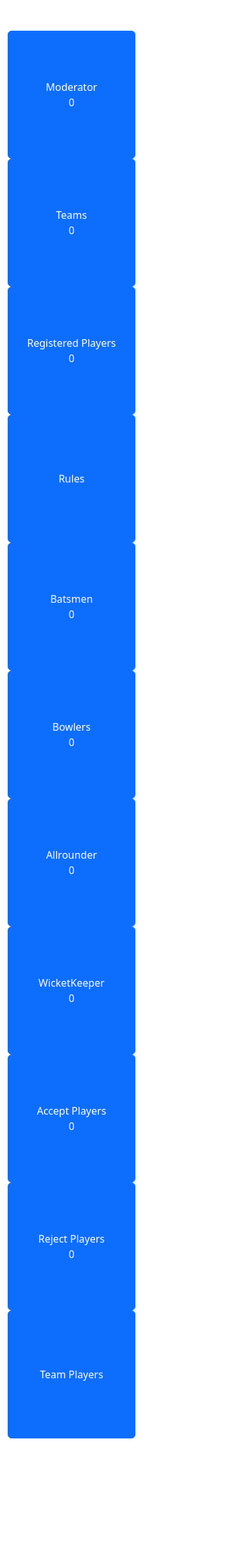
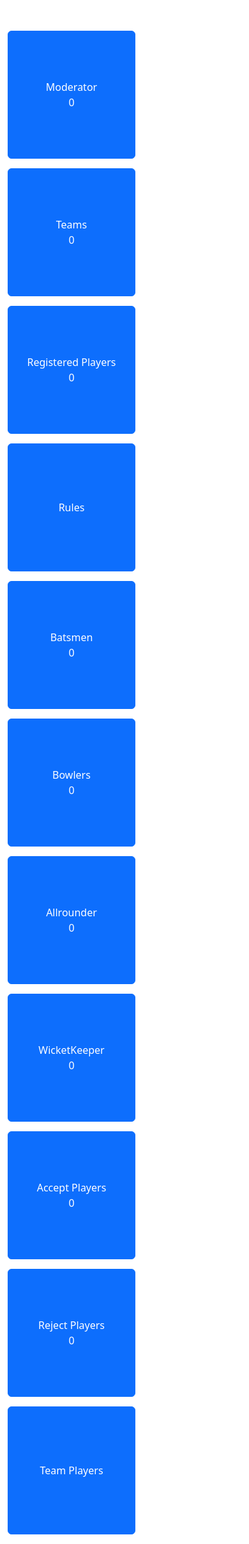
Before and after one commit to akila199910/LPL_PROJECT, a PHP site: page /LPL_PROJECT/Admin/index.php in a window 390 px wide. Shown: the part 51-2464 px from the top of the page at 64% size. Before the commit the page ends 2299 px from the top, so only its background shows below. Run offline with PHP 8.4, Linux system fonts and the light colour scheme; data that the repository does not hold is empty; some libraries are stand-ins or nearby versions.

Commit message:
Update index.php
button responsive

```diff
--- a/Admin/index.php
+++ b/Admin/index.php
@@ -17,6 +17,9 @@
               width: 200px;
               height: 200px;
           }
+          .btn-margin {
+            margin-bottom: 15px;
+        }
       </style>
 
   </head>
@@ -32,9 +35,10 @@
       mysqli_select_db($conn,"lplsystem");
   ?>
 
+     <div class="row">
+        <div class="col-lg-3">
 
-
-      <a href="Addmoderator/indexmodertor.php"><button type="button" class="btn btn-primary size">Moderator<br>
+      <a href="Addmoderator/indexmodertor.php"><button type="button" class="btn btn-primary size btn-margin">Moderator<br>
         <?php
 
         $sql="SELECT * from moderators ";
@@ -48,9 +52,10 @@
         }
         echo $count;
     ?></button></a>
+     </div>
 
-
-    <a href="Addteam/indexteam.php"><button type="button" class="btn btn-primary size">Teams<br>
+     <div class="col-lg-3">
+    <a href="Addteam/indexteam.php"><button type="button" class="btn btn-primary size btn-margin">Teams<br>
     <?php
 
                        $sql="SELECT * from team";
@@ -64,8 +69,9 @@
                        }
                        echo $count;
                    ?></button></a>
-
-    <a href="Playerlist/registered.php"><button type="button" class="btn btn-primary size">Registered Players<br>
+                   </div>
+    <div class="col-lg-3">
+    <a href="Playerlist/registered.php"><button type="button" class="btn btn-primary size btn-margin">Registered Players<br>
     <?php
 
                        $sql="SELECT * from register";
@@ -79,10 +85,12 @@
                        }
                        echo $count;
                    ?></button></a>
+                   </div>
 
 
 
-    <a href="Rule/rule.php"><button type="button" class="btn btn-primary size">Rules<br>
+    <div class="col-lg-3">
+    <a href="Rule/rule.php"><button type="button" class="btn btn-primary size btn-margin">Rules<br>
     <?php
 
                       /* $sql="SELECT * from register";
@@ -96,9 +104,14 @@
                        }
                        echo $count;
                   */ ?></button></a>
+                  </div>
+                  </div>
 
 
-    <a href="Playerlist/batsmanlist.php"><button type="button" class="btn btn-primary size">Batsmen<br>
+
+<div class="row">
+        <div class="col-lg-3">
+    <a href="Playerlist/batsmanlist.php"><button type="button" class="btn btn-primary size btn-margin">Batsmen<br>
 
     <?php
 
@@ -113,10 +126,11 @@
                        }
                        echo $count;
                    ?></button></a>
+                   </div>
 
 
-
-    <a href="Playerlist/bowlerlist.php"><button type="button" class="btn btn-primary size">Bowlers<br>
+<div class="col-lg-3">
+    <a href="Playerlist/bowlerlist.php"><button type="button" class="btn btn-primary size btn-margin">Bowlers<br>
     <?php
 
                        $sql="SELECT * from bowler where Sold IS NULL";
@@ -130,10 +144,11 @@
                        }
                        echo $count;
                    ?></button></a>
+                   </div>
 
 
-
-    <a href="Playerlist/allrounderlist.php"><button type="button" class="btn btn-primary size">Allrounder<br>
+<div class="col-lg-3">
+    <a href="Playerlist/allrounderlist.php"><button type="button" class="btn btn-primary size btn-margin">Allrounder<br>
     <?php
 
                        $sql="SELECT * from allrounder where Sold IS NULL";
@@ -147,8 +162,9 @@
                        }
                        echo $count;
                    ?></button></a>
-
-      <a href="Playerlist/wicketkeeperlist.php"><button type="button" class="btn btn-primary size">WicketKeeper<br>
+                   </div>
+<div class="col-lg-3">
+      <a href="Playerlist/wicketkeeperlist.php"><button type="button" class="btn btn-primary size btn-margin">WicketKeeper<br>
       <?php
 
                        $sql="SELECT * from wicketkeeper where Sold IS NULL";
@@ -163,10 +179,13 @@
                        echo $count;
 
                    ?></button></a>
+                   </div>
+                   </div>
 
 
-
-    <a href="Playerlist/acceptplayers.php"><button type="button" class="btn btn-primary size">Accept Players<br>
+                   <div class="row">
+        <div class="col-lg-3">
+    <a href="Playerlist/acceptplayers.php"><button type="button" class="btn btn-primary size btn-margin">Accept Players<br>
     <?php
 
 
@@ -182,9 +201,13 @@
                         echo $count;
 
                     ?></button></a>
+                    </div>
 
 
-<a href="Playerlist/rejectplayers.php"><button type="button" class="btn btn-primary size">Reject Players<br>
+
+<div class="col-lg-3">
+
+<a href="Playerlist/rejectplayers.php"><button type="button" class="btn btn-primary size btn-margin">Reject Players<br>
     <?php
 
 
@@ -200,11 +223,14 @@
                         echo $count;
 
                     ?></button></a>
+                    </div>
 
 
 
 
-    <a href="Playerlist/teamplayers.php"><button type="button" class="btn btn-primary size">Team Players<br>
+<div class="col-lg-3">
+
+    <a href="Playerlist/teamplayers.php"><button type="button" class="btn btn-primary size btn-margin">Team Players<br>
     <?php
                   /*
                        $sql="SELECT * from register WHERE approved='Yes'";
@@ -219,6 +245,9 @@
                        echo $count;
 
                  */  ?></button></a>
+                 </div>
+                 </div>
+
 
 
 
```
